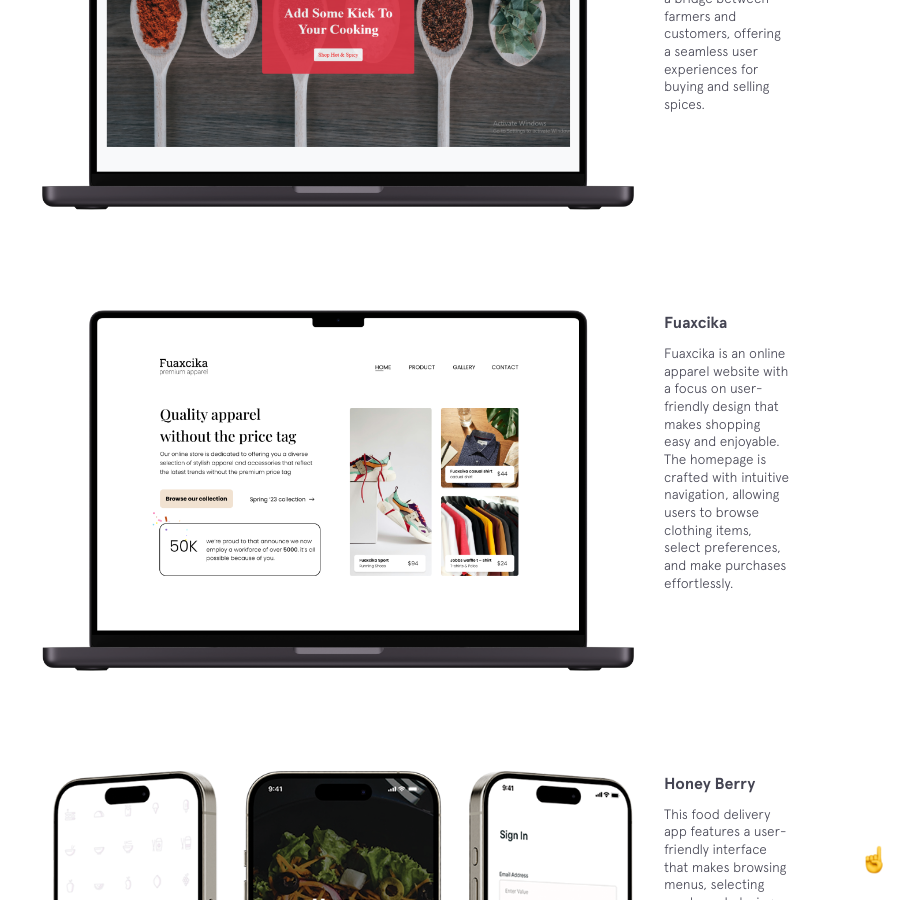
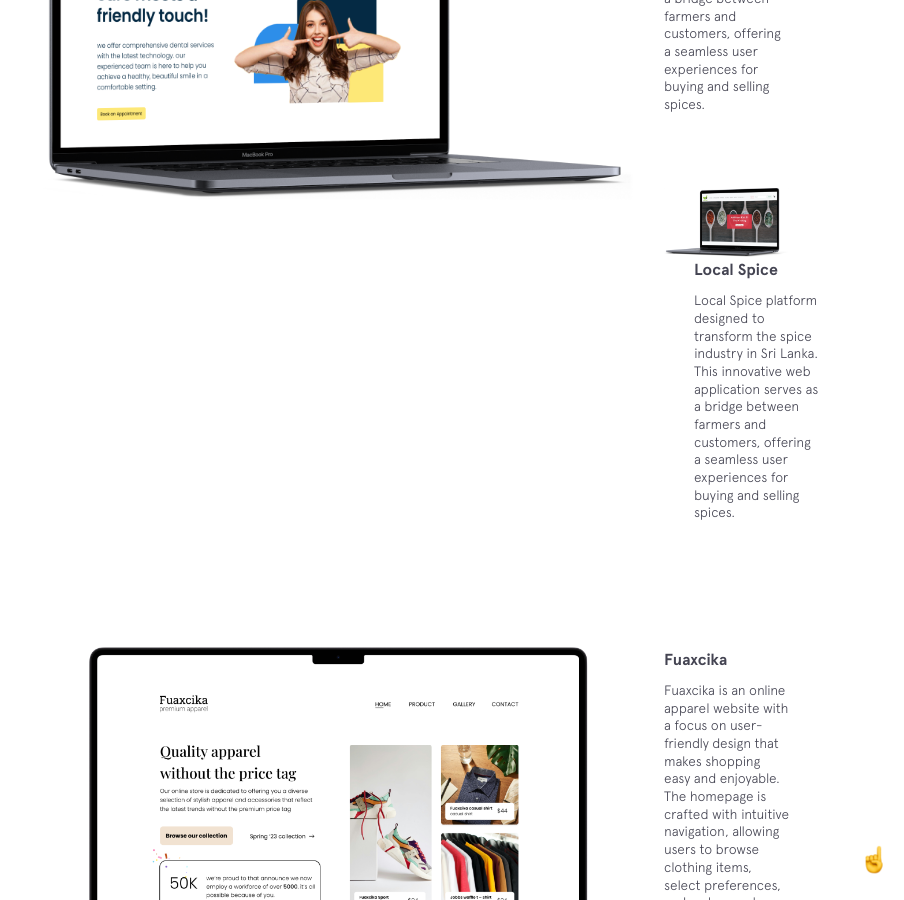
Before and after one commit to nadunsudeepa/Web-v1-Copy, a Jekyll site: the page index.html, which Jekyll copies as it is, in a window 1280 px wide and 900 px high, scrolled down 1895 px. Shown: the whole window, without its empty margins (376-1280 px from the left). Built offline with Jekyll 4.4.1, drawn with Linux system fonts in a browser that asks for light colours; nearby versions of some CDN libraries.

Commit message:
Update index.html

```diff
--- a/index.html
+++ b/index.html
@@ -116,10 +116,30 @@
             <div class="section__content">
 
 
+                     <div class="project blistabloc">
+                    <figure class="project__pic">
+                        <a href="" target="_blank">
+                            <img src="/img/featured/Spiceslanka/dentalcare.png">
+                        </a>
+                    </figure>
+                    <figcaption class="project__caption">
+                        <div class="project__name">
+                            <a href="" target="_blank">Local Spice</a>
+                        </div>
+                        <p>Local Spice platform designed to transform the spice industry in Sri Lanka.
+                            This innovative web application serves as a bridge between farmers and customers,
+                            offering a seamless user experiences for buying and selling spices.</p>
+                        <br/>
+                        <p><a herf="https://www.figma.com/proto/JEzaQw3WT1AgsY2pF4wiRD/Untitled?page-id=0%3A1&node-id=24-1110&node-type=frame&viewport=1205%2C584%2C0.11&t=tjVRGtIlRQk1naei-1&scaling=min-zoom&content-scaling=fixed" target="_blank>UI Project</a></p>
+                    </figcaption>
+                </div>
+
+
+
                 <div class="project blistabloc">
                     <figure class="project__pic">
                         <a href="" target="_blank">
-                            <img src="/img/featured/Spiceslanka/Untitied.png">
+                            <img src="/img/featured/Spiceslanka/localspice.png">
                         </a>
                     </figure>
                     <figcaption class="project__caption">
@@ -135,7 +155,7 @@
                 <div class="project blistabloc">
                     <figure class="project__pic">
                         <a href="" target="_blank">
-                            <img src="/img/featured/Dentalcare/MacBook Pro 16-inch Space Black.png" alt="project screenshot">
+                            <img src="/img/featured/Dentalcare/MacBook Pro 16-inch Space Black.png" alt="project screenshoot">
                         </a>
                     </figure>
                     <figcaption class="project__caption">
```
